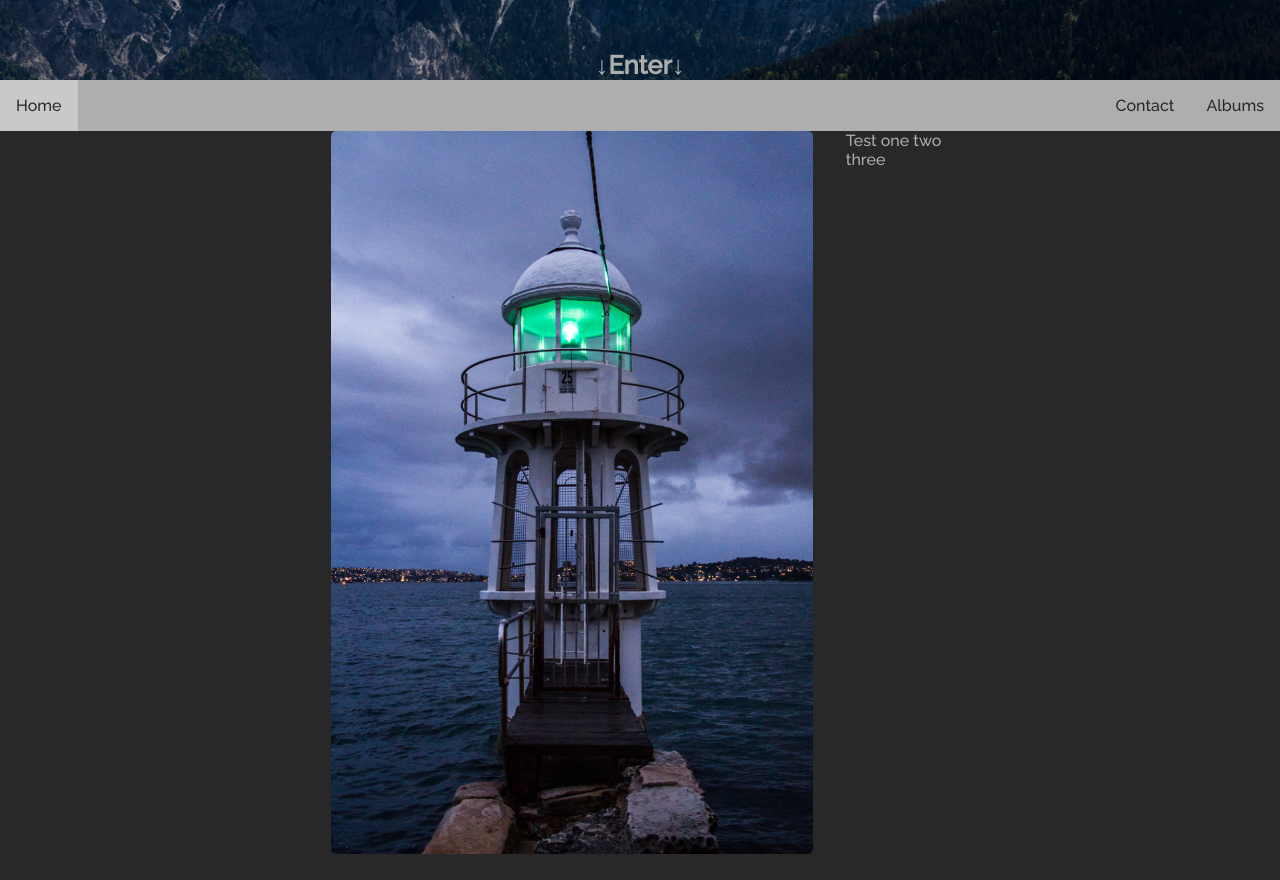
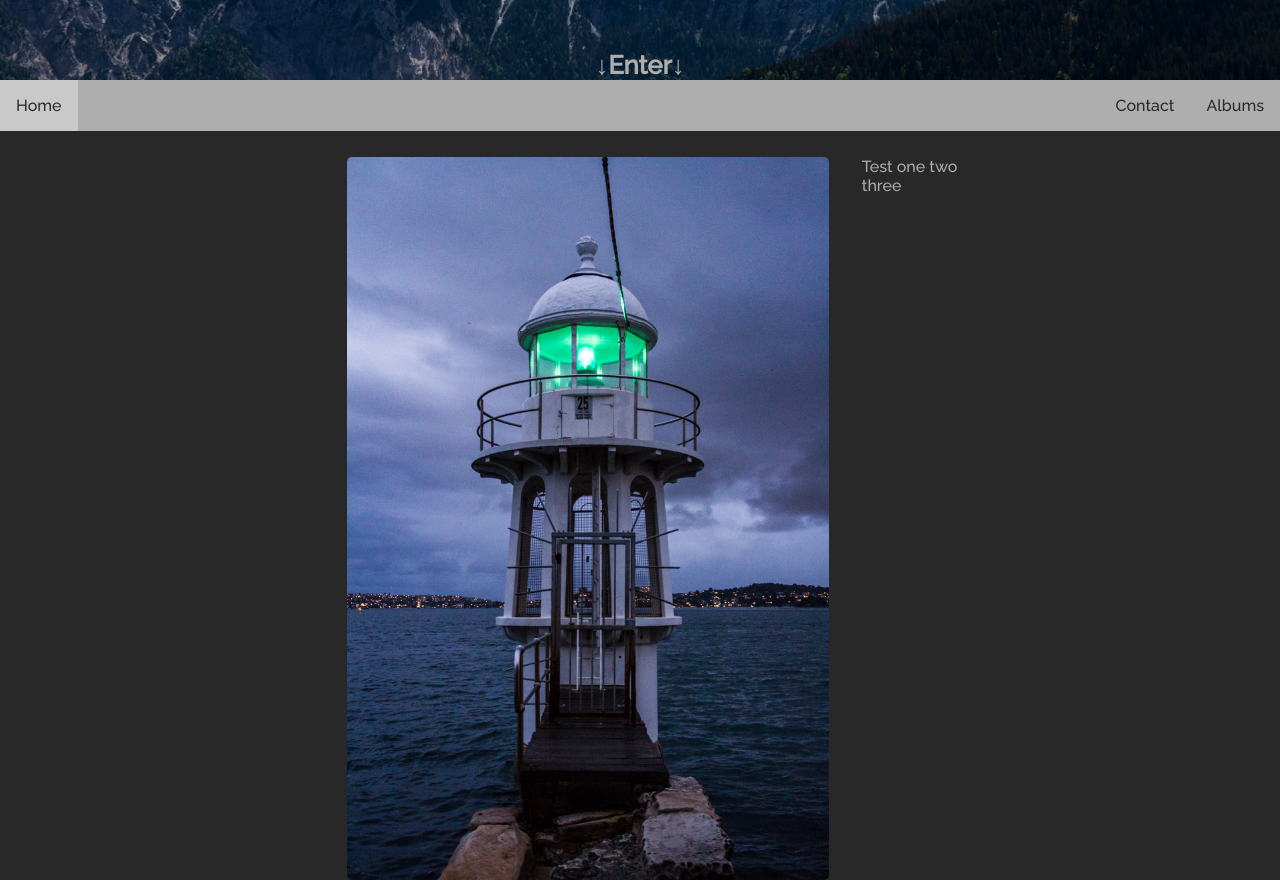
Before and after one commit to cooper-ryan/photo-website-v2, a plain HTML site: page index.html in a window 1280 px wide. Shown: the part 720-1600 px from the top of the page. Drawn offline with nearby package versions, Linux system fonts and the light colour scheme; some packages are replaced by stand-ins of ours.

Commit message:
Fixed margins

```diff
--- a/style.css
+++ b/style.css
@@ -58,7 +58,7 @@ body {
 
 /*homepage album grid with text bar*/
 .album {
-    padding-left: 2.5%;
+    margin-left: 2.5%;
     display: grid;
     grid-template-columns: 97.5%;
     grid-gap: 10px;
@@ -66,7 +66,7 @@ body {
         "photo"
         "description";
     z-index: 2;
-    margin-bottom: 2%;
+    margin-top: 2%;
 }
 
 .photo {
```
